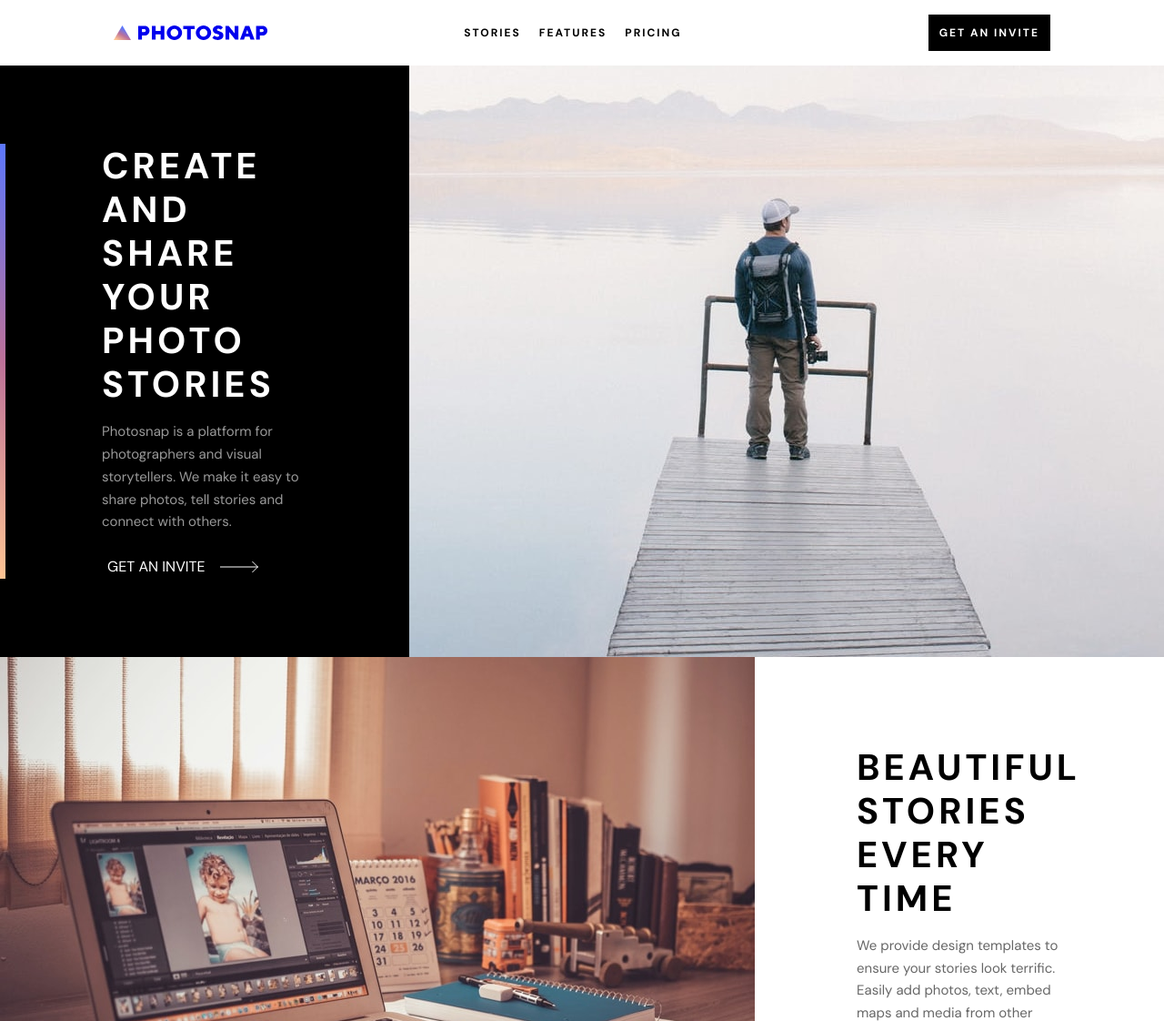
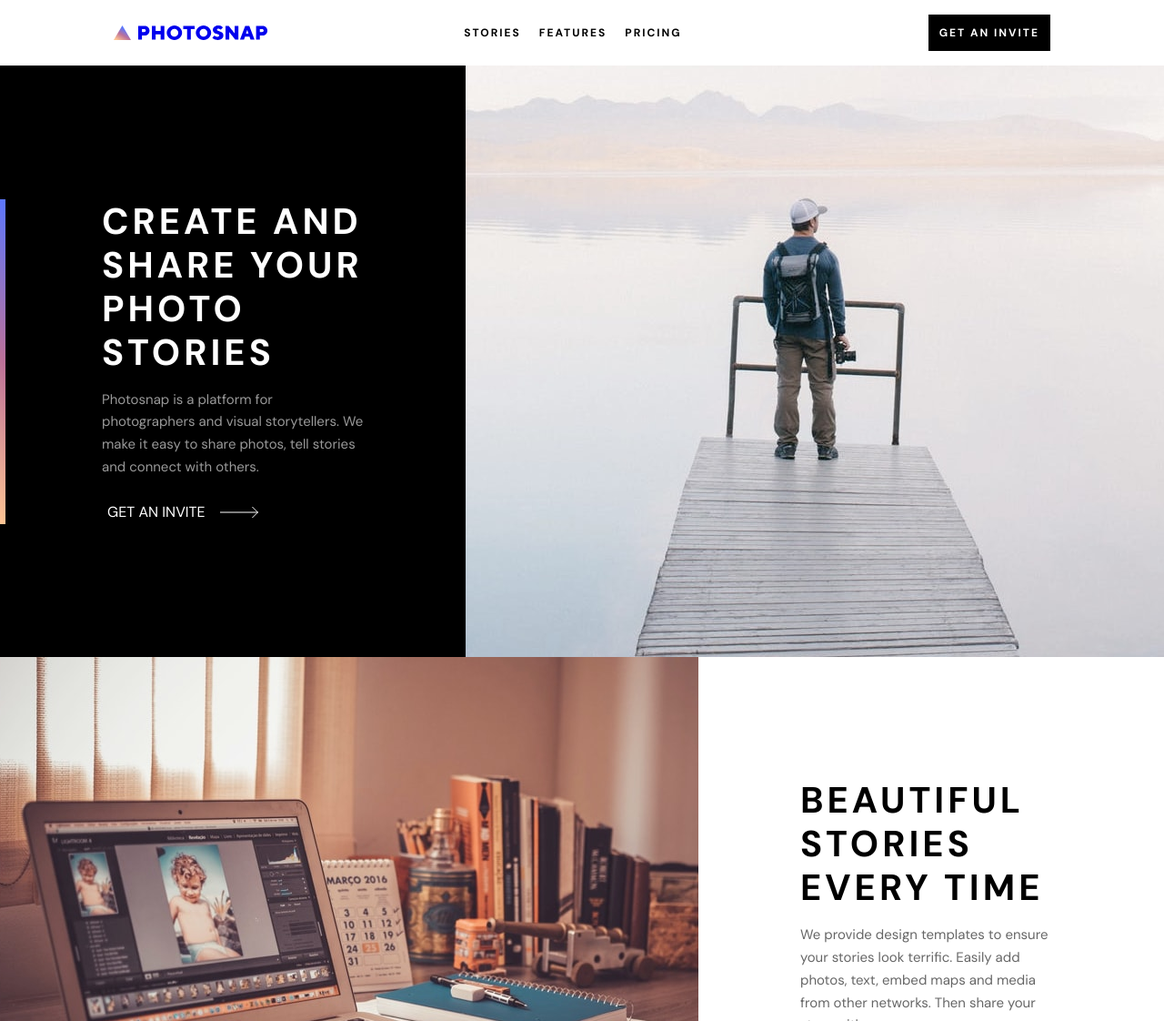
Before and after one commit to s2i61m97o/fm-photosnap-multipage, a Next.js app: page / in a window 1280 px wide. Shown: the top 1122 px of the page at 91% size. Built offline with nearby package versions, Linux system fonts and the light colour scheme.

Commit message:
docs: update README

```diff
--- a/src/components/ui/Article/Article.module.scss
+++ b/src/components/ui/Article/Article.module.scss
@@ -17,10 +17,10 @@
 
 .article__imageRight {
   grid-template-areas: "content img";
-  grid-template-columns: auto max-content;
+  grid-template-columns: minmax(40%, 1fr) minmax(0, max-content);
 }
 .article__imageLeft {
-  grid-template-columns: max-content auto;
+  grid-template-columns: minmax(0, max-content) minmax(40%, 1fr);
   grid-template-areas: "img content";
 }
 
```
Also changed, not shown: 2 other files (tests, documents, lock files or other folders).
